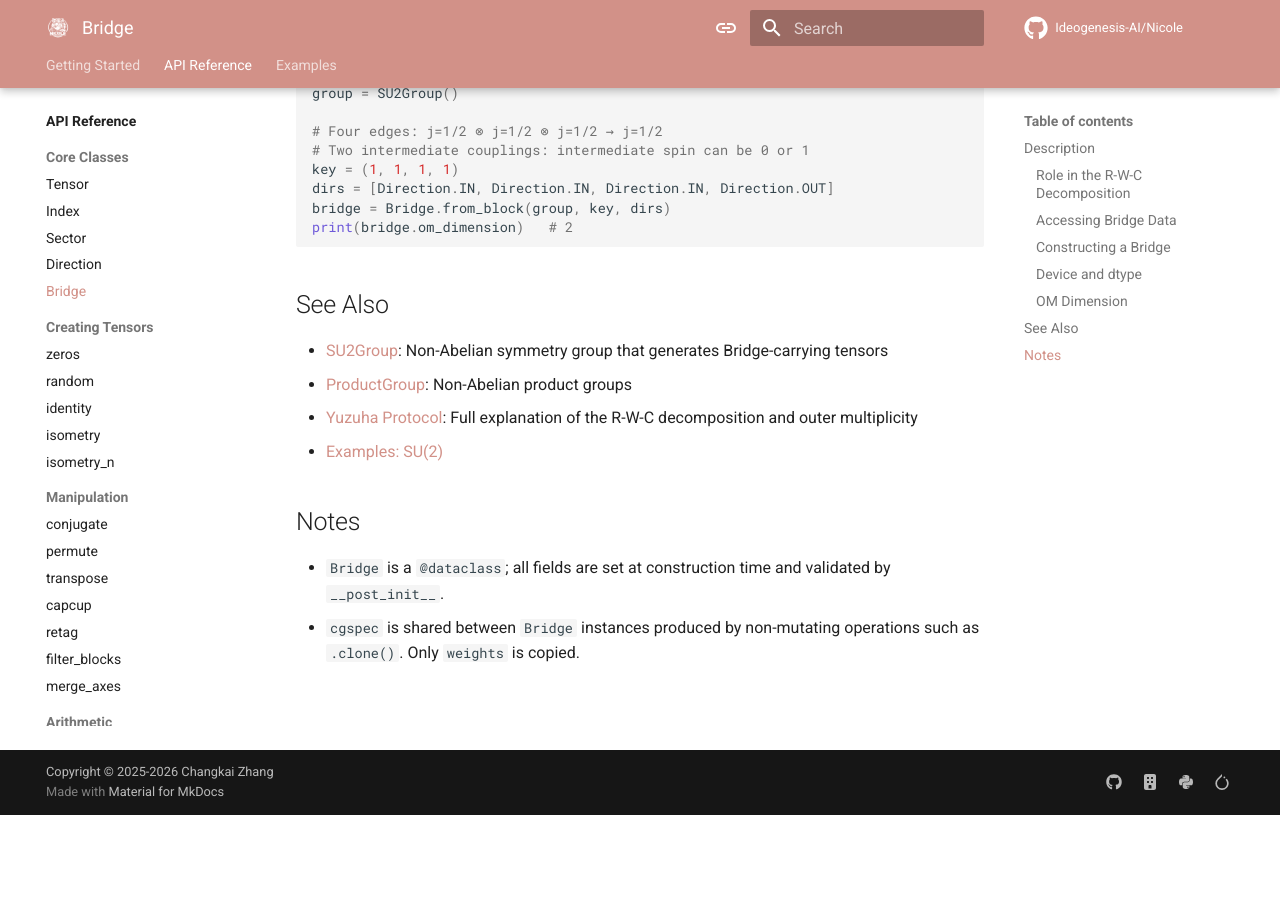
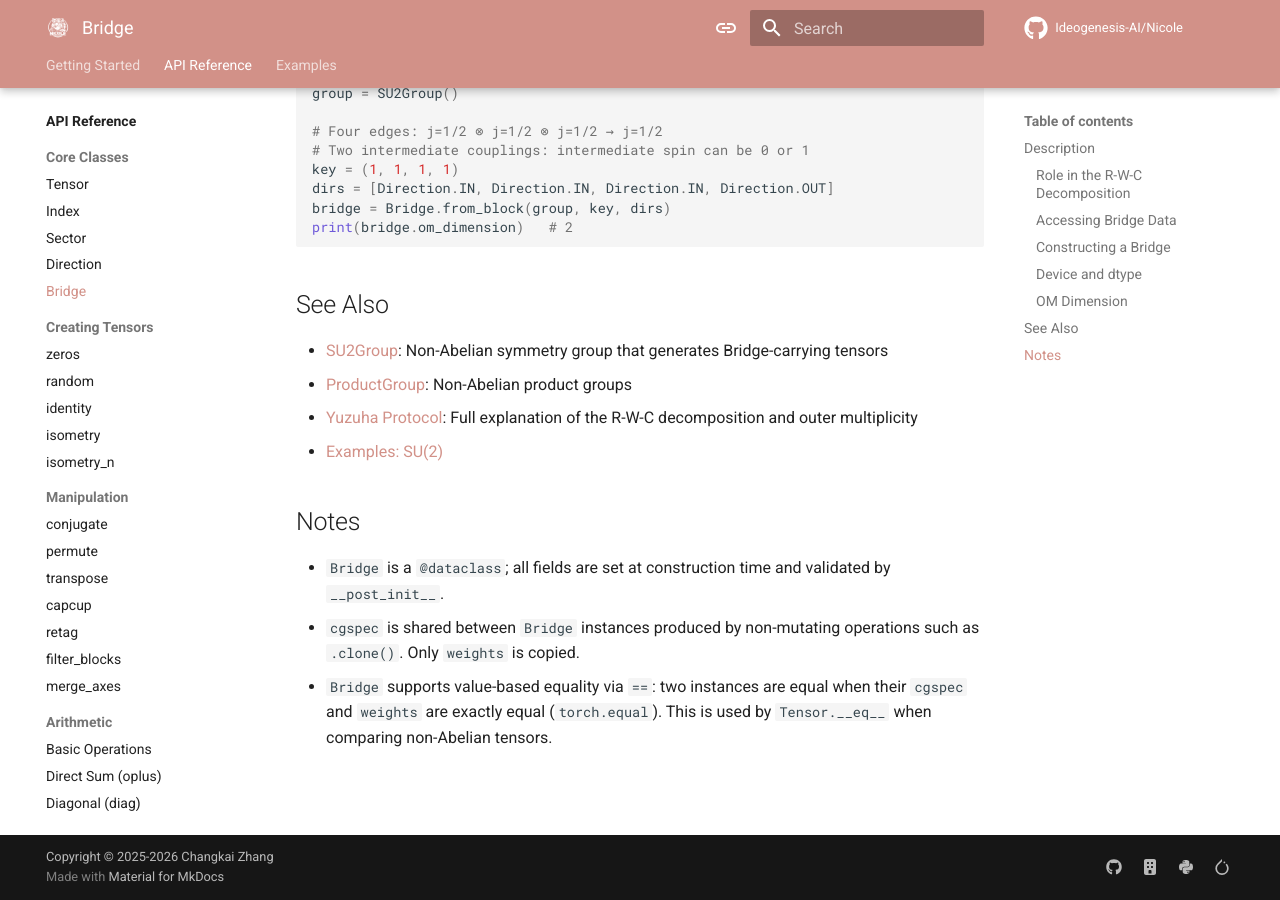
Before and after one commit to Ideogenesis-AI/Nicole, an MkDocs documentation site: the page built from docs/api/symmetry/bridge.md, in a window 1280 px wide and 900 px high, scrolled down 2556 px. Built offline with MkDocs 1.6.1 and Material for MkDocs 9.7.7, drawn with Linux system fonts in a browser that asks for light colours; comment, search, counter and statistics services are not loaded; the version menu is left out; before the commit the page ends 3371 px from its top, so only the background shows below that.

Commit message:
Update docs for value-based equality in Bridge class.
Updated the Bridge class documentation to include support for value-based equality via the `==` operator. Two Bridge instances are now considered equal when their `cgspec` and `weights` attributes are exactly equal, enhancing the comparison capabilities of the class.

```diff
--- a/docs/api/symmetry/bridge.md
+++ b/docs/api/symmetry/bridge.md
@@ -127,3 +127,4 @@ print(bridge.om_dimension)   # 2
 
 - `Bridge` is a `@dataclass`; all fields are set at construction time and validated by `__post_init__`.
 - `cgspec` is shared between `Bridge` instances produced by non-mutating operations such as `.clone()`. Only `weights` is copied.
+- `Bridge` supports value-based equality via `==`: two instances are equal when their `cgspec` and `weights` are exactly equal (`torch.equal`). This is used by `Tensor.__eq__` when comparing non-Abelian tensors.
```
